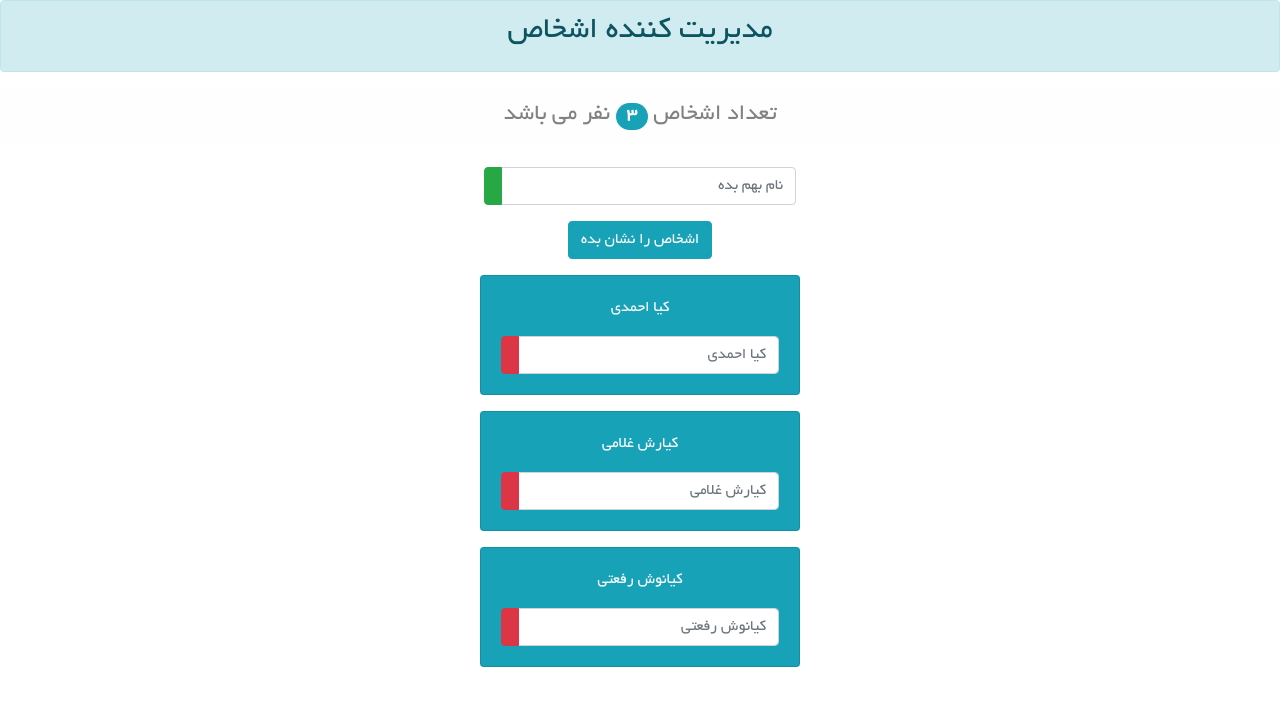
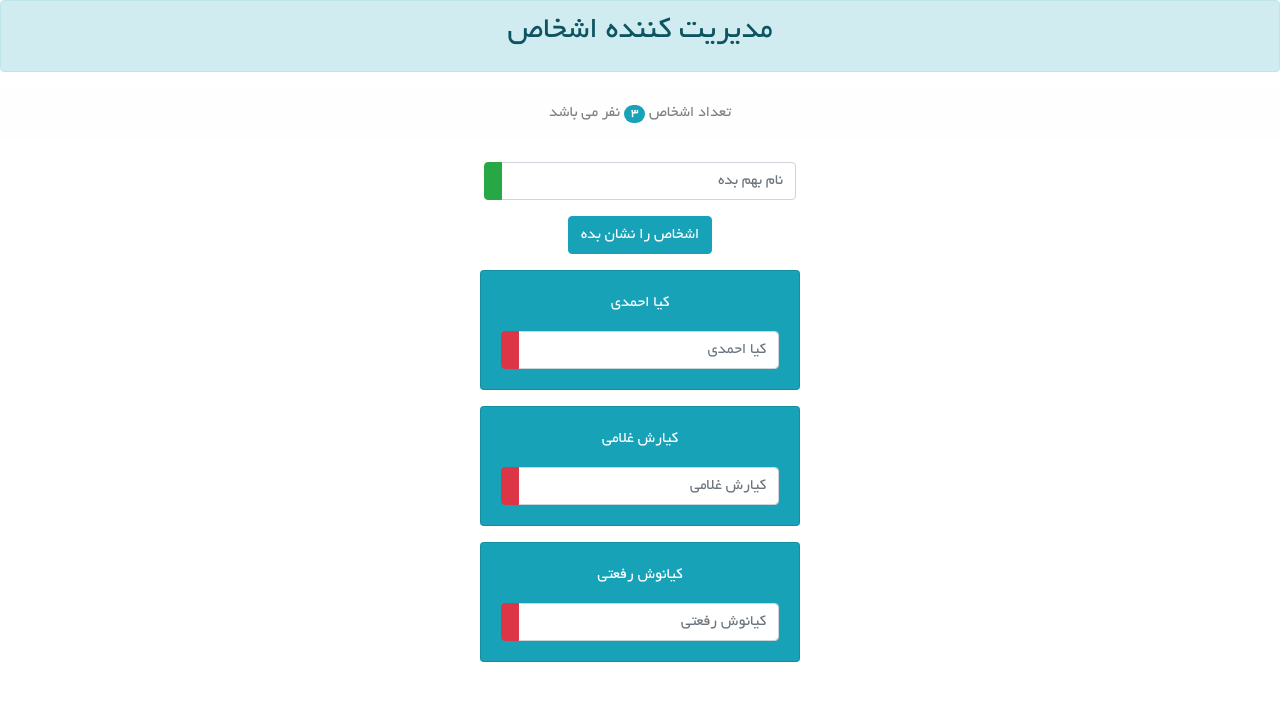
Before and after one commit to alrtn4/PersonmanagerRedux, a React (Create React App) app: page / in a window 1280 px wide. Shown: the top 706 px of the page. Built offline with nearby package versions, Linux system fonts and the light colour scheme; some icons are missing.

Commit message:
chapter 8 file 6

```diff
--- a/package.json
+++ b/package.json
@@ -7,6 +7,7 @@
     "@testing-library/react": "^9.5.0",
     "@testing-library/user-event": "^7.2.1",
     "react": "^16.13.1",
+    "react-bootstrap": "^1.0.1",
     "react-dom": "^16.13.1",
     "react-scripts": "3.4.1"
   },
--- a/src/App.js
+++ b/src/App.js
@@ -1,4 +1,5 @@
 import React, { Component } from 'react';
+import {Button , Alert, Badge} from 'react-bootstrap' ;
 import Persons from './components/person/Persons';
 
 class App extends Component {
@@ -69,26 +70,26 @@ class App extends Component {
         //     display: 'block' ,
         //     margin: '20px auto'
         // }
-        let badgeStyle = [];
-        if (persons.length >= 3) badgeStyle.push('badge-info') ;
-        if (persons.length <= 2) badgeStyle.push('badge-warning') ;
-        if (persons.length <= 1) badgeStyle.push('badge-danger') ;
-        console.log(badgeStyle) ;
+
+        let badgeStyle = '';
+        if (persons.length >= 3) badgeStyle = 'info' ;
+        if (persons.length <= 2) badgeStyle = 'warning' ;
+        if (persons.length <= 1) badgeStyle = 'danger' ;
 
         return (
             <div className='rtl text-center'>
                 <div>
-                    <div className='alert alert-info'>
+                    <Alert variant='info'>
                         <h2>مدیریت کننده اشخاص</h2>
-                    </div>
+                    </Alert>
 
-                    <h4 className='alert alert-light'>
+                    <Alert variant='light'>
                         تعداد اشخاص {' '}
-                        <span className={`badge badge-pill ${badgeStyle.join(' ')}`}>
+                        <Badge pill variant={`${badgeStyle}`}>
                             {persons.length}
-                        </span> {' '}
+                        </Badge> {' '}
                          نفر می باشد
-                    </h4>
+                    </Alert>
 
                     <div className='m-2 p-2'>
                         <form className='form-inline justify-content-center' onSubmit={event => event.preventDefault()}>
@@ -100,9 +101,11 @@ class App extends Component {
                                     placeholder='نام بهم بده'
                                 />
                                 <div className='input-group-prepend'>
-                                    <button
+                                    <Button
                                         type='submit'
-                                        className='btn btn-sm btn-success fa fa-plus-square'
+                                        className='fa fa-plus-square'
+                                        variant='success'
+                                        size='sm'
                                         onClick={this.handleAddPerson}
                                     />
                                 </div>
@@ -111,11 +114,11 @@ class App extends Component {
                     </div>
                 </div>
 
-                <button
+                <Button
                     onClick={this.handleShowPersons}
-                    className = {showPersons ? 'btn btn-info' : 'btn btn-danger'}  >
+                    variant = {showPersons ? 'info' : 'danger'}  >
                         اشخاص را نشان بده
-                </button>
+                </Button>
 
                 {person}
             </div>
```
Also changed, not shown: 1 other file (tests, documents, lock files or other folders).
